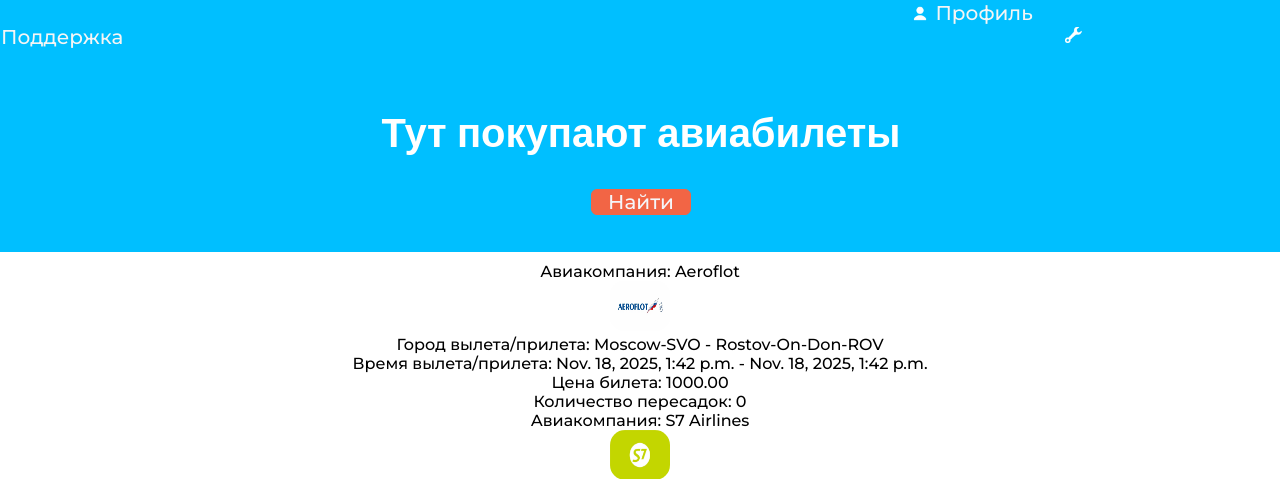
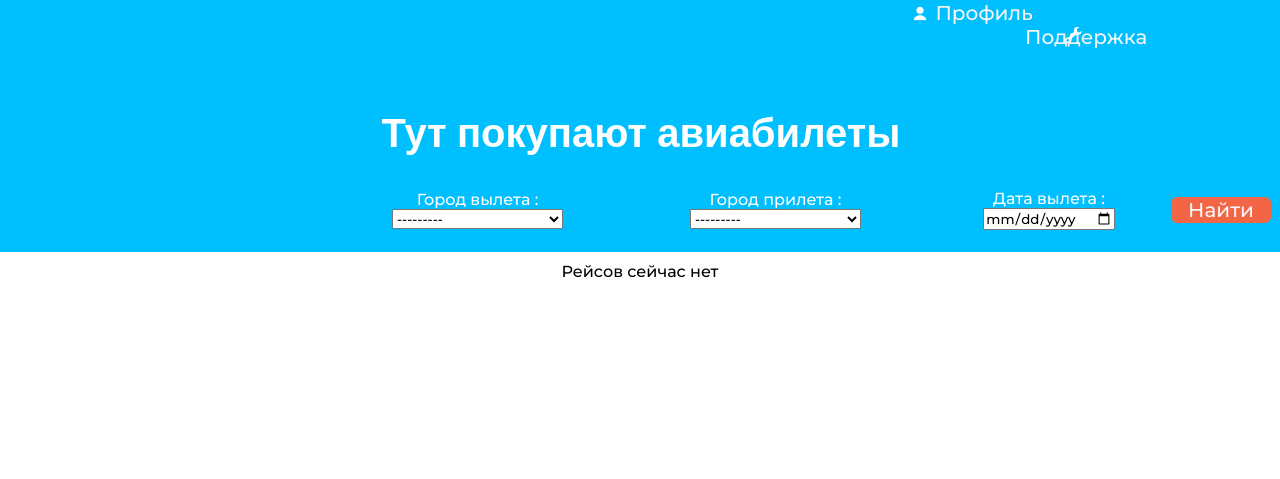
Before and after one commit to mgwe3r/AviaFinder, a Django app: page /flights/ in a window 1280 px wide. Shown: the top 479 px of the page. After the commit the page ends 278 px from the top, so only its background shows below. Run offline with Django 5.2, Linux system fonts and the light colour scheme; data comes from the database, SQL or seed files in the repository.

Commit message:
fix bugs

```diff
--- a/AviaFinder/core/forms.py
+++ b/AviaFinder/core/forms.py
@@ -2,7 +2,7 @@
 from django.contrib.auth.forms import UserCreationForm
 from flights.models import City
 
-class Flights_search_form(forms.ModelForm):
+class Flights_search_form(forms.Form):
     origin = forms.ModelChoiceField(
         queryset = City.objects.all(),
         label="Город вылета ",
--- a/AviaFinder/core/static/css/header_style.css
+++ b/AviaFinder/core/static/css/header_style.css
@@ -29,13 +29,18 @@
 
 .search-form{
     margin-top: 30px;
+    margin-left: 25%;
+    padding: 0px 10px;
     text-align: center;
     align-items: center;
+    display: inline-flex;
+    color: #fff;
 }
 
-ul{
-    display: inline;
-}
+/* ul{
+    display: flex;
+    justify-content: flex-end;
+} */
 
 .personal-account-link{
     text-decoration: none;
@@ -55,6 +60,7 @@
     text-decoration: none;
     color: whitesmoke;
     font-size: 20px;
+    margin-left: 80%;
 }
 
 .support-img{
--- a/AviaFinder/core/templates/flight_list.html
+++ b/AviaFinder/core/templates/flight_list.html
@@ -12,8 +12,8 @@
     <div class="main_container">
         <div class="flight_grid">
             <div class="flight_card">
-                {% if flight %}
-                {% for i in flight %}
+                {% if flights %}
+                {% for i in flights %}
                 <p>Авиакомпания: {{i.airline}}</p>
                 {% if i.airline.logo %}
                 <img src="{{i.airline.logo.url}}" class="logo_img_card" width="100px" height="30px">
--- a/AviaFinder/core/templates/header.html
+++ b/AviaFinder/core/templates/header.html
@@ -16,7 +16,7 @@
                         <img src="{% static "images/icons8-человек-64.png" %}" class="personal-account-img"> <a href="#" class="personal-account-link">Профиль</a>
                     </li>
                     <li>
-                         <img src="{% static "images/icons8-поддержка-64.png" %}" class="support-img"><a href="#" class="support-link">Поддержка</a>
+                        <img src="{% static "images/icons8-поддержка-64.png" %}" class="support-img"><a href="#" class="support-link">Поддержка</a>
                     </li>
                 </ul>
             </nav>
--- a/AviaFinder/core/views.py
+++ b/AviaFinder/core/views.py
@@ -4,10 +4,6 @@
 from flights.models import Flight
 from .forms import Flights_search_form
 
-
-def flight_view(request):
-    flight = Flight.objects.all()
-    return render(request, "flight_list.html", {"flight": flight})
 
 def flight_search(request):
     form = Flights_search_form(request.GET or None)
@@ -20,3 +16,17 @@
         if date:
             flights = flights.filter(departure_time__date=date)
     return render(request, "flight_list.html", {"form": form, "flights": flights})
+
+
+def flight_view(request):
+    form = Flights_search_form(request.GET or None)
+    flights = None
+    if request.GET and form.is_valid():
+        flights = Flight.objects.all()
+        origin = form.cleaned_data["origin"]
+        destination = form.cleaned_data["destination"]
+        date = form.cleaned_data["date"]
+        flights = Flight.objects.filter(origin=origin, destination=destination)
+        if date:
+            flights = flights.filter(departure_time__date=date)
+    return render(request, "flight_list.html", {"flights": flights, "form": form})
```
